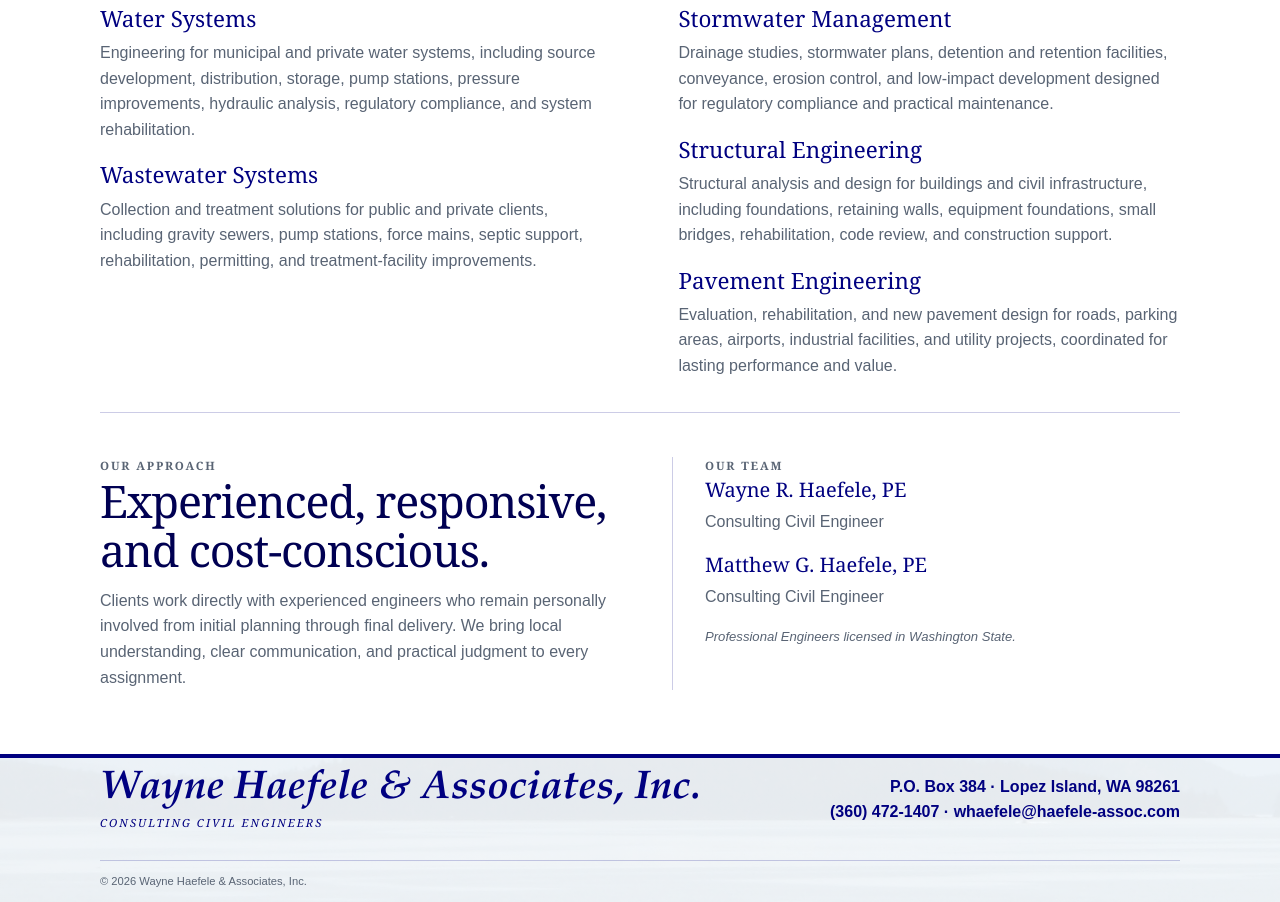
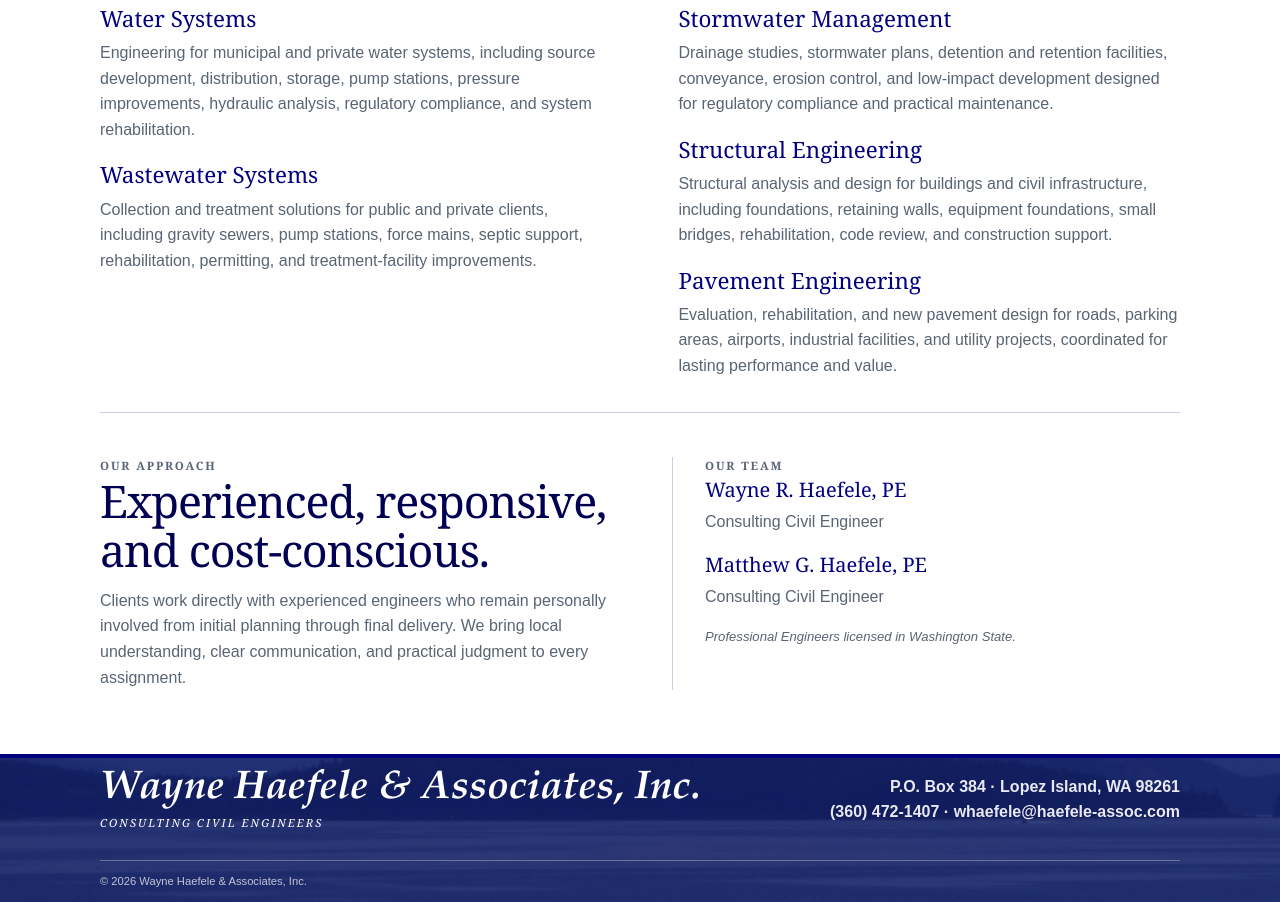
Before and after one commit to haefelmg/WHA2026, a website built with Vite: page index.html in a window 1280 px wide. Shown: the part 997-1899 px from the top of the page. Built offline with nearby package versions, Linux system fonts and the light colour scheme.

Commit message:
Refine website layout and branding

```diff
--- a/src/style.css
+++ b/src/style.css
@@ -185,10 +185,10 @@
 .lower-grid h3:not(:first-of-type) { margin-top: 1rem; }
 .license-note { margin-top: 1rem; font-size: 0.82rem; font-style: italic; }
 .site-footer {
-  color: var(--navy);
+  color: var(--white);
   border-top: 4px solid var(--navy);
   background-image:
-    linear-gradient(rgba(255, 255, 255, 0.88), rgba(255, 255, 255, 0.88)),
+    linear-gradient(rgba(0, 0, 80, 0.68), rgba(0, 0, 80, 0.68)),
     url('/images/mount-baker-panorama.jpg');
   background-position: center, center 68%;
   background-size: cover;
@@ -201,14 +201,14 @@
   align-items: center;
   gap: 1.5rem 3rem;
 }
-.brand--footer { color: var(--navy); }
-.footer-contact { color: var(--navy); }
+.brand--footer { color: var(--white); }
+.footer-contact { color: rgba(255, 255, 255, 0.9); }
 .copyright {
   grid-column: 1 / -1;
   margin: -1rem 0 0;
   padding-top: 0.75rem;
-  border-top: 1px solid var(--rule);
-  color: var(--muted);
+  border-top: 1px solid rgba(255, 255, 255, 0.3);
+  color: rgba(255, 255, 255, 0.72);
   font-size: 0.7rem;
 }
 
```
